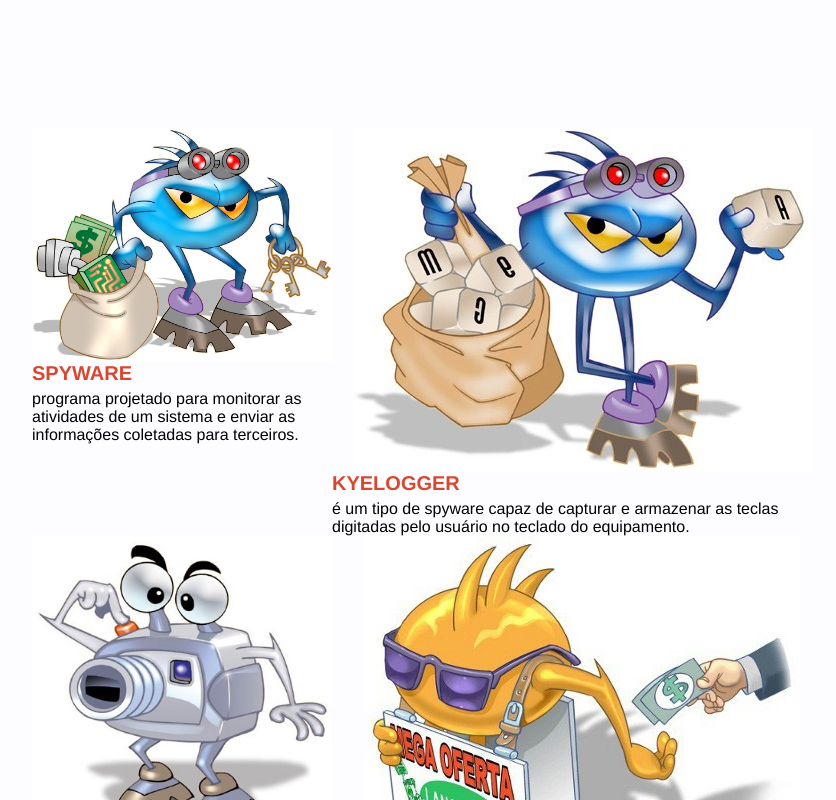
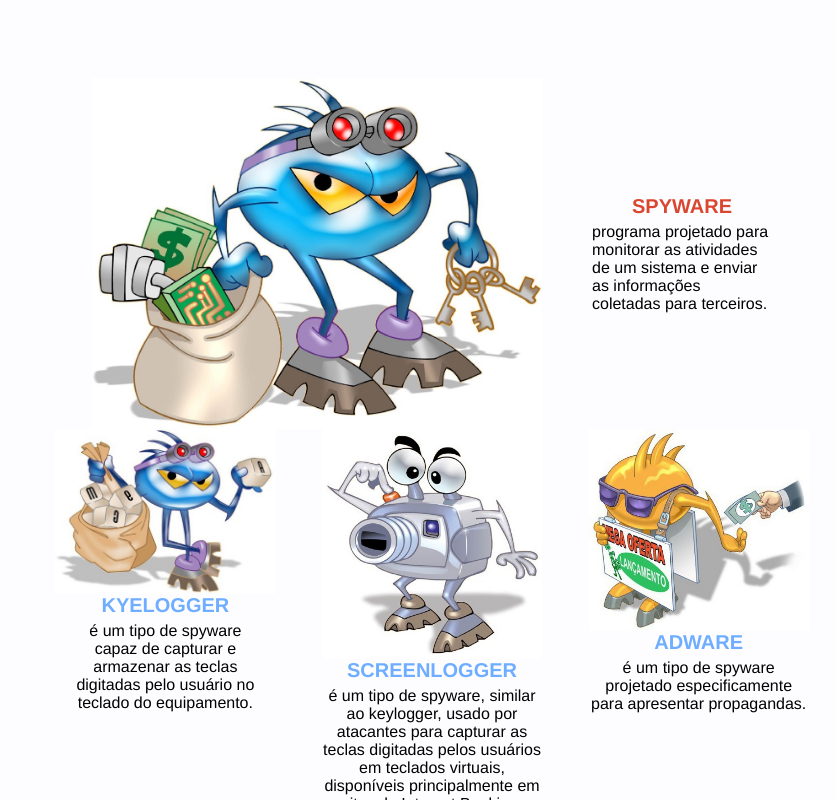
Before and after one commit to thalesliscano/intranet-packinggroup, a Vue app in the folder intranet-corporativa/: page /fasciculo-codigos-maliciosos in a window 1280 px wide. Shown: the part 4460-5260 px from the top of the page, without its empty margins (208-1044 px from the left). Built offline with nearby package versions, Linux system fonts and the light colour scheme; a web font is replaced by a local one.

Commit message:
add-sessaoCinco-fasciculo-codigos-maliciosos

```diff
--- a/intranet-corporativa/src/components/FasciculoCodigosMaliciosos/Sessao5.vue
+++ b/intranet-corporativa/src/components/FasciculoCodigosMaliciosos/Sessao5.vue
@@ -1,17 +1,24 @@
 <template lang="pug">
 .sessao-cinco
-    ul.container-texto
+    div.container-texto
+        div.container-img(:style="{ width: conteudo.width || 'auto'}")
+            img(:src="conteudo.img" :style="{ height: conteudo.height || 'auto', margin: conteudo.margin}")
+        div.container-conteudo
+            h3.titulo(:style="{textAlign: conteudo.textoCentro || 'auto', width: conteudo.tamanhoTexto}" :class="conteudo.classe || ''") {{ conteudo.titulo}}
+            p.texto(:style="{width: conteudo.tamanhoTexto}") {{ conteudo.texto}}
+    ul.container-container-texto2
         li.conteudo(v-for="conteudo in conteudos")
             div.container-img(:style="{ width: conteudo.width || 'auto'}")
                 img(:src="conteudo.img" :style="{ height: conteudo.height || 'auto', margin: conteudo.margin}")
-            h3.titulo(:style="{textAlign: conteudo.textoCentro || 'auto', width: conteudo.tamanhoTexto}" :class="conteudo.classe || ''") {{ conteudo.titulo}}
+            h3.titulo(:style="{textAlign: conteudo.textoCentro || 'auto'}" :class="conteudo.classe || ''") {{ conteudo.titulo}}
             p.texto(:style="{width: conteudo.tamanhoTexto}") {{ conteudo.texto}}
-        ul.conteudo2
-            li(v-for="(conteudo, index) in conteudos2" :key="'conteudo2-' + index")
-                div.container-img(:style="{ width: conteudo.width || 'auto'}")
-                    img(:src="conteudo.img")
-                h3.titulo(:style="{textAlign: conteudo.textoCentro || 'auto', width: conteudo.tamanhoTexto}" :class="conteudo.classe || ''") {{ conteudo.titulo}}
-                p.texto(:style="{width: conteudo.tamanhoTexto}") {{ conteudo.texto}}
+    div.container-texto
+        div.container-img(:style="{ width: ultimoConteudo.width || 'auto'}")
+            img(:src="ultimoConteudo.img" :style="{ height: ultimoConteudo.height || 'auto', margin: ultimoConteudo.margin}")
+        div.container-conteudo
+            h3.titulo(:style="{textAlign: ultimoConteudo.textoCentro || 'auto', width: ultimoConteudo.tamanhoTexto}" :class="ultimoConteudo.classe || ''") {{ ultimoConteudo.titulo}}
+            p.texto(:style="{width: ultimoConteudo.tamanhoTexto}") {{ ultimoConteudo.texto}}
+
 </template>
 
 <script>
@@ -19,38 +26,57 @@ export default {
     name: "SessaoCinco",
     data() {
         return {
-            conteudos: [
-                {
+            conteudo:                 {
                     img: require("../../assets/fasciculos/img-9-codigos-maliciosos.jpg"),
                     titulo: "SPYWARE",
                     texto: "programa projetado para monitorar as atividades de um sistema e enviar as informações coletadas para terceiros.",
-                    classe: "img-spyware",
+                    classe: "spyware",
+                    width: "450px",
+                    blue: true,
+                    tamanhoTexto: "180px",
+                    textoCentro: "center",
                 },
+            conteudos: [
                 {
                     img: require("../../assets/fasciculos/img-10-codigos-maliciosos.jpg"),
                     titulo: "KYELOGGER",
                     texto: "é um tipo de spyware capaz de  capturar e armazenar as teclas digitadas pelo usuário no teclado do equipamento.",
-                    classe: "img-keylogger",
+                    classe: "keylogger",
+                    width: "220px",
+                    blue: true,
+                    tamanhoTexto: "180px",
+                    textoCentro: "center",
                 },
                 {
                     img: require("../../assets/fasciculos/img-11-codigos-maliciosos.jpg"),
                     titulo: "SCREENLOGGER",
                     texto: "é um tipo de spyware, similar ao keylogger, usado por atacantes para capturar as teclas digitadas pelos usuários em teclados virtuais, disponíveis principalmente em sites de Internet Banking.",
-                    classe: "img-screenlogger",
+                    classe: "screenlogger",
+                    width: "220px",
+                    blue: true,
+                    tamanhoTexto: "220px",
+                    textoCentro: "center",
                 },
                 {
                     img: require("../../assets/fasciculos/img-12-codigos-maliciosos.jpg"),
                     titulo: "ADWARE",
                     texto: "é um tipo de spyware projetado especificamente para apresentar propagandas.",
-                    classe: "img-adware",
+                    classe: "adware",
+                    width: "220px",
+                    tamanhoTexto: "220px",
+                    textoCentro: "center",
                 },
-                {
+            ],
+            ultimoConteudo:                 {
                     img: require("../../assets/fasciculos/img-13-codigos-maliciosos.png"),
                     titulo: "ROOTKIT",
                     texto: "conjunto de programas e técnicas que permite esconder e assegurar a presença de um invasor ou de outro código malicioso em um equipamento comprometido.",
-                    classe: "img-rootkit",
+                    classe: "rootkit",
+                    width: "450px",
+                    blue: true,
+                    tamanhoTexto: "180px",
+                    textoCentro: "center",
                 },
-            ]
         }
     }
 };
@@ -65,7 +91,7 @@ li {
 .sessao-cinco {
     width: 100%;
     height: 100%;
-    margin: 60px auto 0px auto;
+    margin: 10px auto 0px auto;
 
     .container-img {
         width: 300px;
@@ -76,15 +102,31 @@ li {
             margin: 0 auto;
         }
     }
+    .container-texto{
+        display: flex;
+        justify-content: center;
+        align-items: center;
+        gap: 50px;
 
-    .container-texto {
+
+        .titulo {
+                color: #da4731;
+                font-size: 20px;
+                width: 100%;
+                text-align: start;
+                margin-bottom: 5px;
+            }
+            .container-conteudo{
+
+            }
+    }
+    .container-container-texto2 {
         justify-content: center;
         display: grid;
-        grid-template-columns: 300px 500px;
+        grid-template-columns: 266.66px 266.66px 266.66px;
         gap: 0px;
-
-        // margin: 0 auto;
         .conteudo {
+            margin: 0 auto;
             .titulo {
                 color: #da4731;
                 font-size: 20px;
@@ -95,7 +137,7 @@ li {
             }
 
             .texto {
-                text-align: start;
+                text-align: center;
                 font-size: 16px;
                 margin: 0 auto;
             }
@@ -114,8 +156,9 @@ li {
         }
     }
 
-    .titulo-azul {
+    .keylogger,.screenlogger,.adware{
         color: #6eadff !important;
     }
+
 }
 </style>
```
